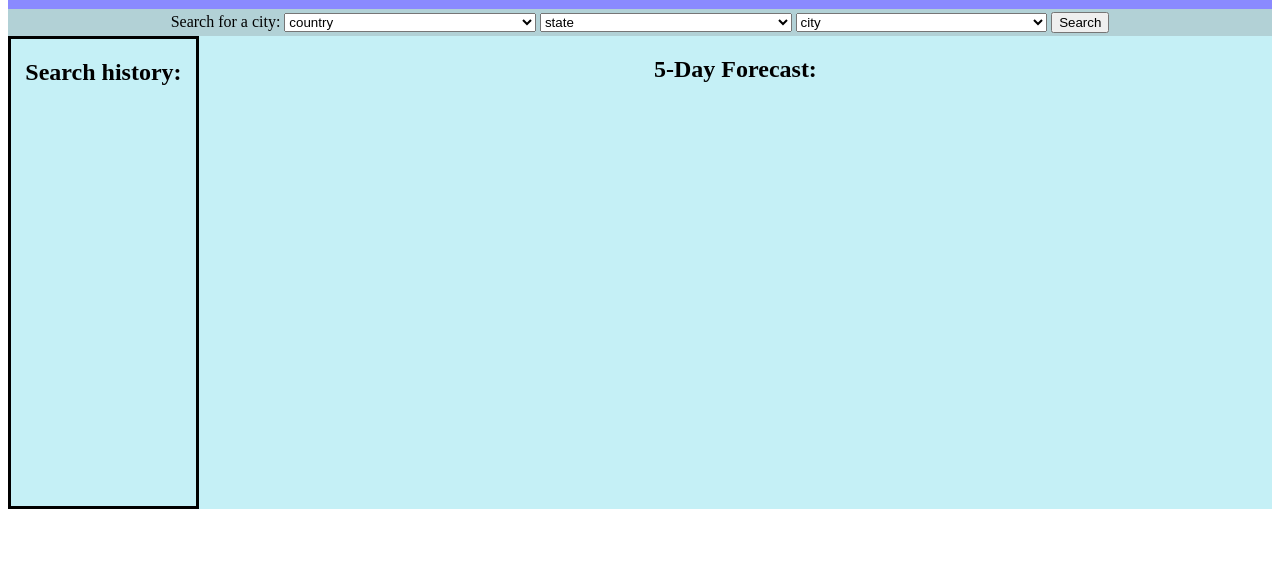
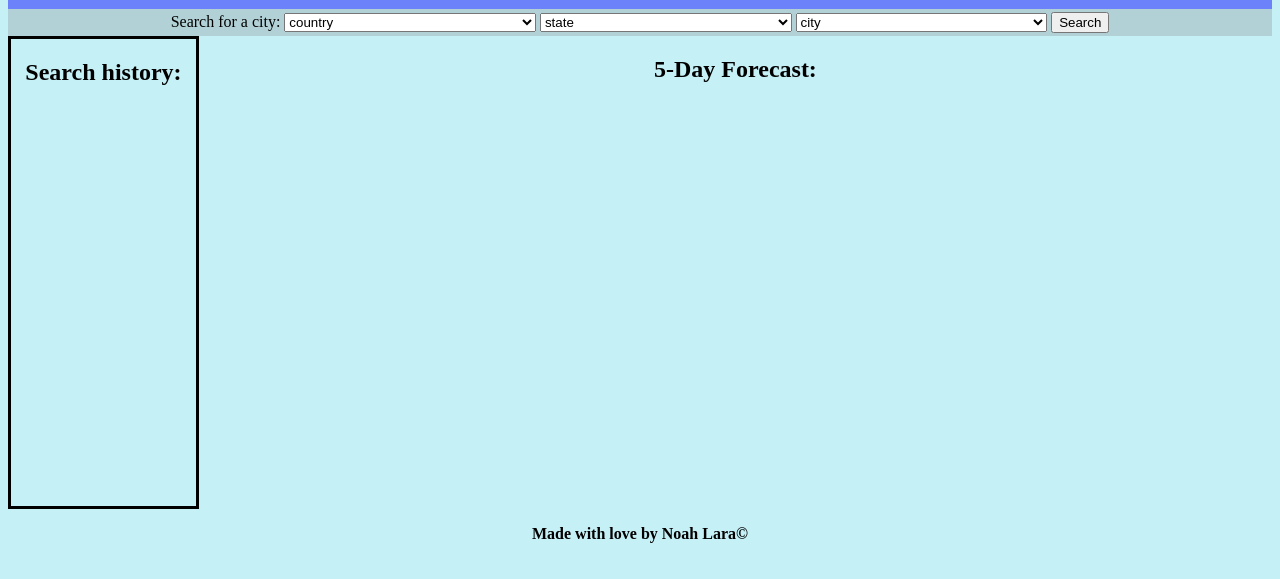
Before and after one commit to N-lara/weather-website, a plain HTML site: page index.html in a window 1280 px wide. Shown: the part 95-674 px from the top of the page. Drawn offline with nearby package versions, Linux system fonts and the light colour scheme; no server answers.

Commit message:
added footer

```diff
--- a/assets/style.css
+++ b/assets/style.css
@@ -74,6 +74,11 @@ div#five-day-display div p{
     margin-left: 40%;
 }
 
-main{
+footer{
+    text-align: center;
+    font-weight: bold
+}
+
+body{
     background-color: rgba(126, 222, 235, 0.446);
 }
--- a/index.html
+++ b/index.html
@@ -43,7 +43,7 @@
         </div>
     </main>
     <footer>
-
+        <p>Made with love by Noah Lara&copy;</p>
     </footer>
     <script src="https://code.jquery.com/jquery-3.5.1.min.js"></script>
     <script src="./assets/script.js"></script>
```
